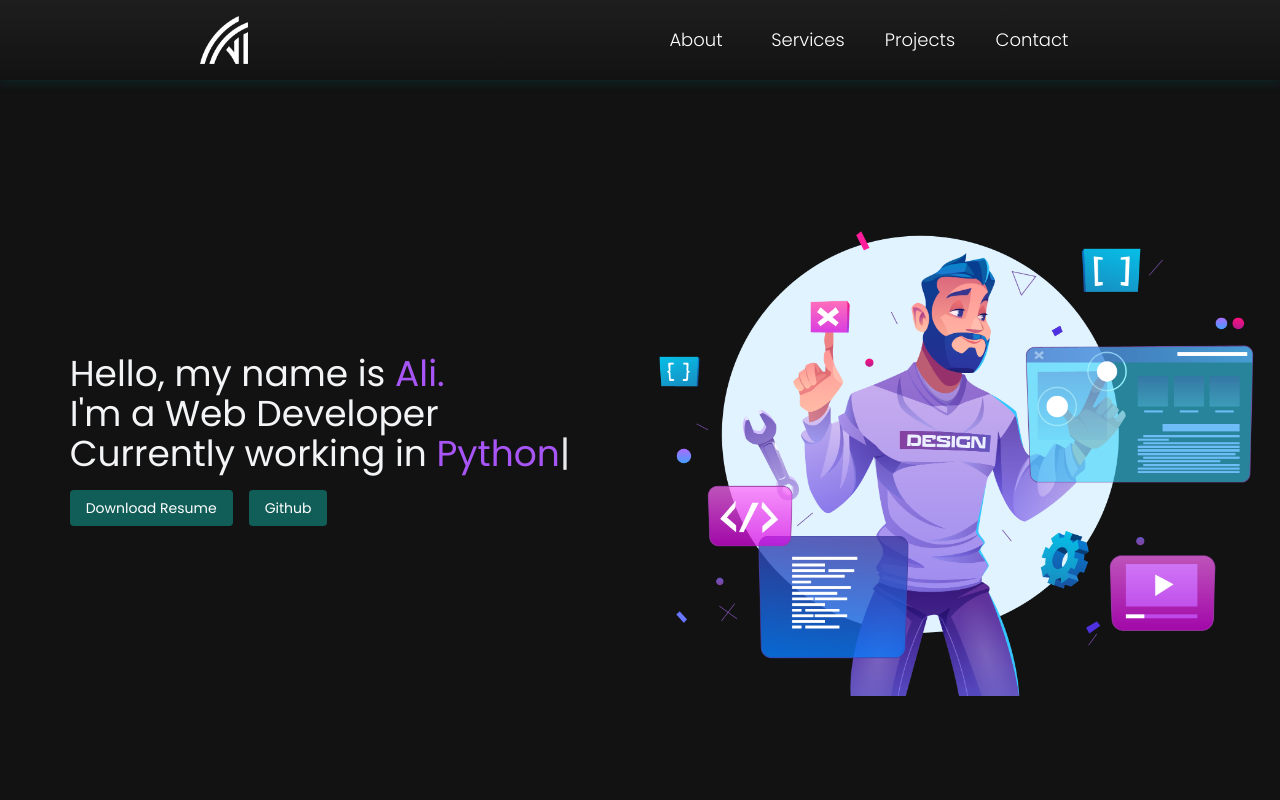
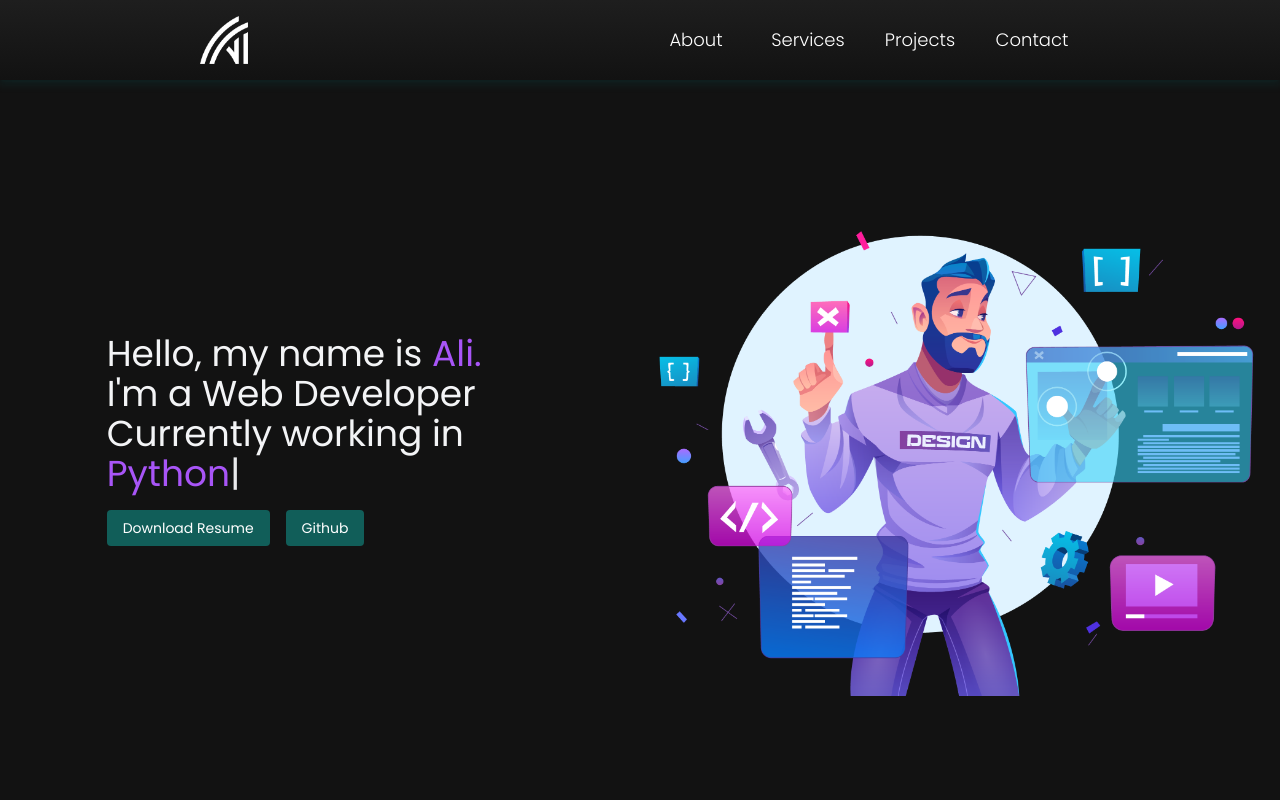
Before and after one commit to Aliarshad0014/React-Portfolio, a React (Create React App) app: page / in a window 1280 px wide. Shown: the top 800 px of the page. Built offline with nearby package versions, Linux system fonts and the light colour scheme.

Commit message:
added a div, changed main div to absolute to fix its position

```diff
--- a/src/Components/Main.jsx
+++ b/src/Components/Main.jsx
@@ -10,7 +10,6 @@ export default function Main(props) {
     var typed = new Typed('#element', {
       strings: ['React',"Node Js","HTML"," CSS","Github","Python","React Native","Adobe Illustrator", "Ui/Ux"],
       typeSpeed: 50,
-      loop:true
     });
 
     return () => {
@@ -25,12 +24,15 @@ export default function Main(props) {
         className="flex justify-center items-center lg:justify-around lg:h-screen h-screen lg:flex-row mt-10"
       >
         <div className="lg:w-1/2 flex justify-center items-center">
-          <div className="text-left text-gray-100">
-            <p className="text-lg lg:text-4xl">
-              Hello, my name is <span className="text-purple-500">Ali.</span>
+          <div className="w-full relative text-left text-gray-100 flex flex-col justify-center">
+            <div className="w-full absolute text-lg lg:text-4xl flex flex-col items-center">
+              <div className="w-2/3">
+                <div className="w-full">
+                  <p>Hello, my name is <span className="text-purple-500">Ali.</span>
                   <br /> I'm a  Web Developer
-              <br /> Currently working in <span id="element" className="text-purple-500"> React</span>
-            </p>
+                  <br /> Currently working in
+                  <br /> <span id="element" className="text-purple-500"> React</span></p>
+                </div>
                 <div className="flex space-x-4 pt-4">
                   <a
                     href={ResumeFile}
@@ -50,6 +52,8 @@ export default function Main(props) {
                 </div>
               </div>
             </div>
+          </div>
+        </div>
         <div className="lg:w-1/2 flex justify-center items-center">
           <img
             src={DeveloperImage}
```
Lines whose indentation alone changed are shown as unchanged.
